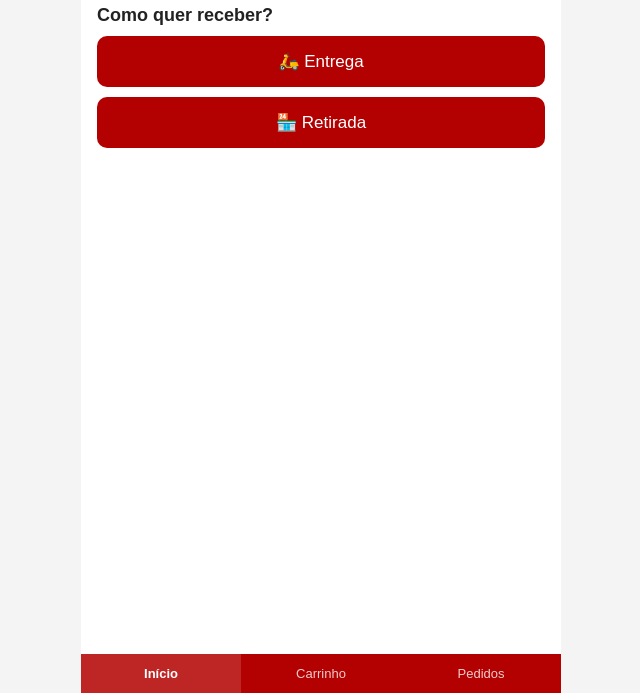
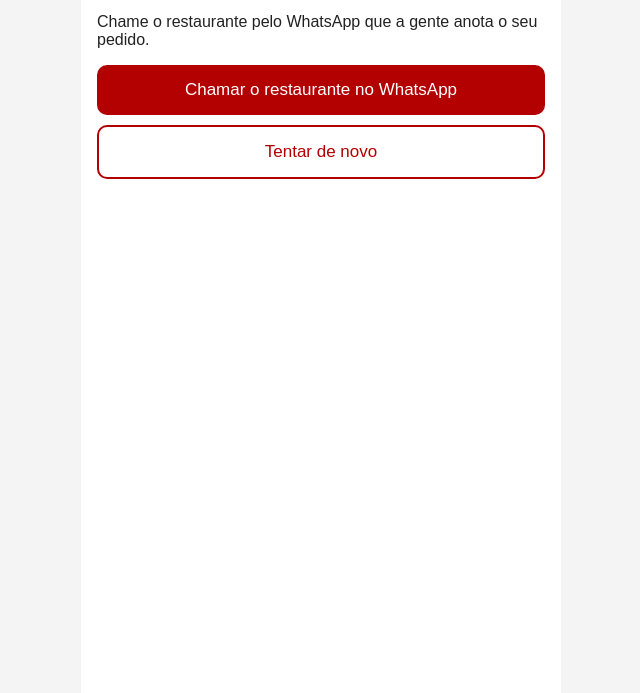
Before and after one commit to eltonnunes8rs/pedido-carniel, a plain HTML site: page prototipo/index.html in a window 1280 px wide. Shown: the part 107-800 px from the top of the page, without its empty margins (319-959 px from the left). Drawn offline with Linux system fonts and the light colour scheme; no server answers.

Commit message:
Prototipo: se o cardapio falhar, mostra 'chame o restaurante' com botao do WhatsApp (#11)
Claude-Session: https://claude.ai/code/session_01KkW4jfeXBZiuRD54iyPf1A

Co-authored-by: Claude <noreply@anthropic.com>

```diff
--- a/prototipo/index.html
+++ b/prototipo/index.html
@@ -1,5 +1,5 @@
 <!DOCTYPE html>
-<!-- Versão 22/11/2026 17:25 - PROTÓTIPO do app de pedidos Carniel. Dados de EXEMPLO, não conectado ao banco. -->
+<!-- Versão 22/11/2026 17:35 - PROTÓTIPO do app de pedidos Carniel. Dados de EXEMPLO, não conectado ao banco. -->
 <html lang="pt-BR">
 <head>
 <meta charset="UTF-8">
@@ -59,7 +59,9 @@ var GRUPOS=[{"id": "ofertas", "nome": "Ofertas", "itens": [{"id": 1, "nome": "Bo
 var BUFFET_HOJE=["Arroz branco","Arroz integral","Feijão","Lentilha","Macarrão ao molho vermelho","Mandioca cozida","Fortaia","Farofa","Batatinha frita","Polenta sapecada","Ovo frito","Repolho e couve refogado","Radite refogado com bacon e ovo","Frango com creme de milho","Pizza doce","Pizza salgada","Bolinho de pão doce","Bolinho de pão","Banana frita","Chuleta / bife de gado na chapa","Filé de frango na chapa","Costelinha de porco frita","Carne de gado ao molho"];
 /* No teste: adicione ?fechado=1 no endereço para ver o app fechado */
 var ABERTO=location.search.indexOf("fechado")<0;
-var REAL=false;  // true quando o cardápio veio do banco (n8n)
+var REAL=false;
+var STATUS=location.search.indexOf("exemplo")>=0?"ok":"carregando";  // carregando | ok | falha (?exemplo=1 usa o cardápio de exemplo)
+var ZAP="554991680422";  // WhatsApp do restaurante (confirmar)  // true quando o cardápio veio do banco (n8n)
 var API="https://boldsquid-n8n.cloudfy.live/webhook/app-carniel/cardapio";
 
 /* ===== ESTADO ===== */
@@ -203,6 +205,10 @@ function pesar(k){var p=S.pedidos[k];p.itens.forEach(function(i){if(i.preco==nul
 
 /* ===== MONTAGEM ===== */
 function render(){
+ if(STATUS!=="ok"){
+  var m=STATUS==="carregando"?'<h2>Carregando o cardápio…</h2><p>Só um instante.</p>':'<h2>Não consegui abrir o cardápio 😕</h2><p>Chame o restaurante pelo WhatsApp que a gente anota o seu pedido.</p><a class="btn" style="display:block;text-align:center;text-decoration:none;box-sizing:border-box" href="https://wa.me/'+ZAP+'?text='+encodeURIComponent("Oi! Não consegui usar o app de pedidos, quero fazer um pedido.")+'">Chamar o restaurante no WhatsApp</a><button class="btn sec" style="margin-top:10px" onclick="location.reload()">Tentar de novo</button>';
+  $("#app").innerHTML='<header><span><img class="logo" src="logo.png" alt="">Restaurante Carniel</span></header><div class="pad">'+m+'</div>';$("#nav").innerHTML="";return;
+ }
  var v=S.view,h="";
  if(!ABERTO&&(v==="menu"||v==="cart"||v==="checkout"))v="home";
  if(v==="home")h=vHome();
@@ -219,7 +225,7 @@ function render(){
  var tabs=[["home","Início"],["cart","Carrinho"+(q?" ("+q+")":"")],["pedidos","Pedidos"]];
  $("#nav").innerHTML=tabs.map(function(t){var on=(v===t[0])||(t[0]==="home"&&(v==="menu"))||(t[0]==="cart"&&v==="checkout")||(t[0]==="pedidos"&&v==="done");return '<button class="'+(on?"on":"")+'" onclick="ir(\''+t[0]+'\')">'+t[1]+'</button>'}).join("");
 }
-/* ===== Cardápio real (n8n -> Postgres). Se falhar, fica o de exemplo acima ===== */
+/* ===== Cardápio real (n8n -> Postgres). Se falhar, mostra a tela "chame o restaurante no WhatsApp" ===== */
 function aplicaApi(d){
  var G=[];
  if(d.ofertas&&d.ofertas.length)G.push({id:"ofertas",nome:"Ofertas",itens:d.ofertas.map(function(o,k){return{id:"o"+k,nome:o.nome,preco:Number(o.preco),desc:o.itens}})});
@@ -237,9 +243,10 @@ function aplicaApi(d){
  var padrao=Number(d.taxa_padrao);if(isNaN(padrao))padrao=2;
  BAIRROS=[{n:"Na cidade",t:padrao}].concat((d.locais||[]).map(function(l){return{n:l.nome,t:Number(l.taxa)}}));
  if(d.horario&&d.agora&&location.search.indexOf("fechado")<0){ABERTO=d.agora>=d.horario.horario_abre&&d.agora<d.horario.horario_fecha}
- S.grupo=G[0].id;REAL=true;
+ S.grupo=G[0].id;REAL=true;STATUS="ok";
 }
-try{fetch(API).then(function(r){if(!r.ok)throw new Error(r.status);return r.json()}).then(function(d){aplicaApi(d);render()}).catch(function(e){console.log("API falhou, usando exemplo",e)})}catch(e){}
+if(STATUS==="carregando")try{fetch(API).then(function(r){if(!r.ok)throw new Error(r.status);return r.json()}).then(function(d){aplicaApi(d);render()}).catch(function(e){console.log("API falhou",e);STATUS="falha";render()})}catch(e){STATUS="falha"}
+if(STATUS==="carregando")setTimeout(function(){if(STATUS==="carregando"){STATUS="falha";render()}},12000);
 
 render();
 </script>
```
